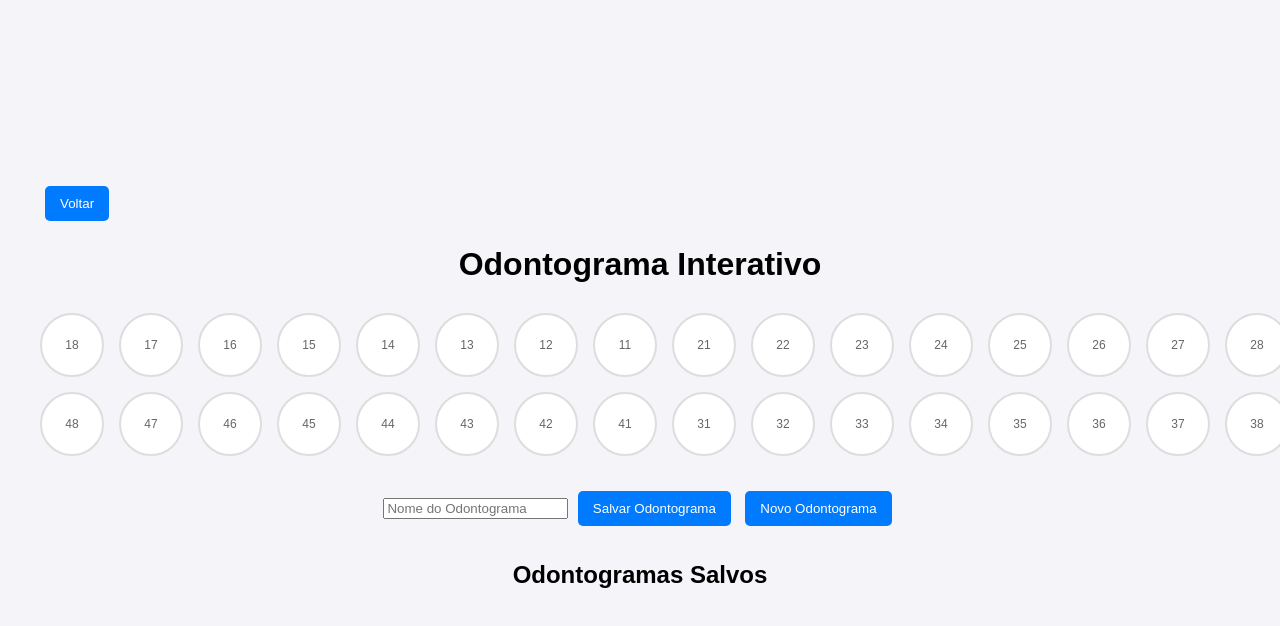
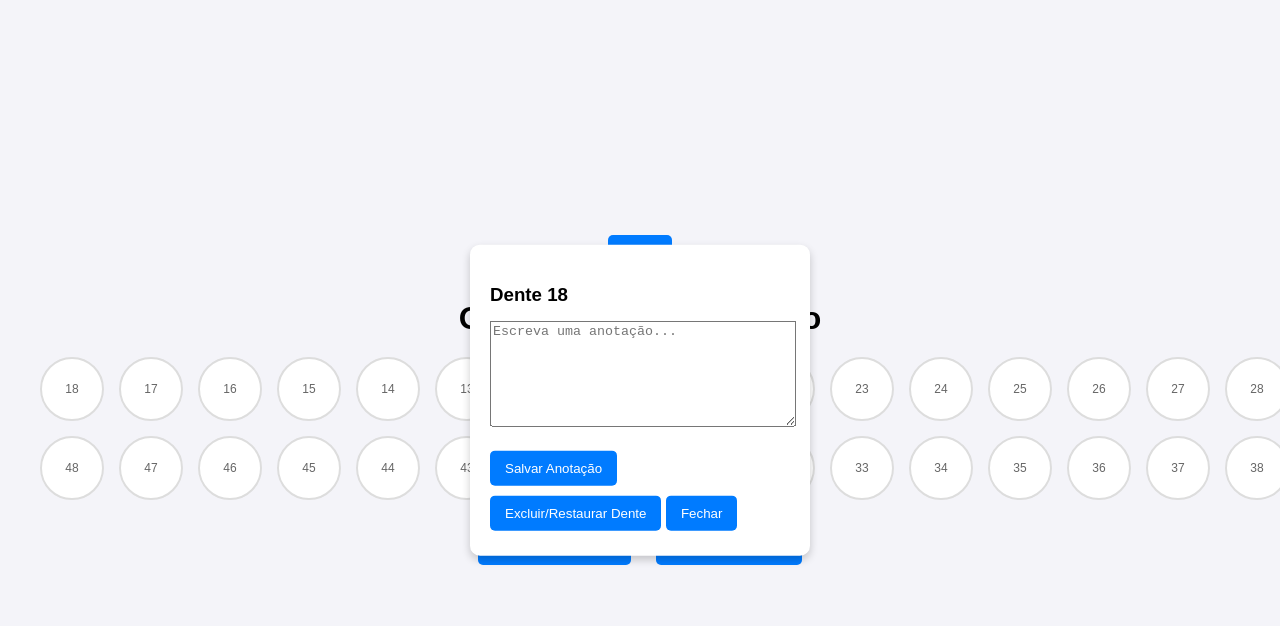
Before and after one commit to miguel202521/test78950, a plain HTML site: page index.html in a window 1280 px wide. Both pictures are taken after a click on the element "18". Drawn offline with Linux system fonts and the light colour scheme.

Commit message:
Update index.html

```diff
--- a/index.html
+++ b/index.html
@@ -25,8 +25,8 @@
         }
 
         h1 {
-            margin-top: 10px;
             font-size: 2rem;
+            margin: 20px 0;
         }
 
         .odontograma {
@@ -34,9 +34,8 @@
             grid-template-columns: repeat(16, 1fr);
             gap: 15px;
             justify-items: center;
-            margin: 30px 0;
+            margin: 20px 0;
             max-width: 1200px;
-            width: 100%;
         }
 
         .tooth {
@@ -52,23 +51,19 @@
             position: relative;
         }
 
+        .tooth.excluded {
+            background-color: #f8d7da;
+            border-color: #dc3545;
+        }
+
         .tooth-number {
             font-size: 12px;
             color: #666;
         }
 
-        .tooth.excluded {
-            background-color: #f8d7da;
-            border-color: #dc3545;
-        }
-
-        .actions {
-            margin: 10px 0;
-        }
-
         button {
             padding: 10px 15px;
-            margin: 5px;
+            margin: 10px;
             background-color: #007bff;
             color: white;
             border: none;
@@ -85,13 +80,13 @@
             top: 50%;
             left: 50%;
             transform: translate(-50%, -50%);
-            background-color: #fff;
+            background-color: white;
             padding: 20px;
             box-shadow: 0 4px 8px rgba(0, 0, 0, 0.2);
             border-radius: 10px;
             display: none;
             z-index: 1000;
-            width: 350px;
+            width: 300px;
         }
 
         .modal.open {
@@ -99,76 +94,51 @@
         }
 
         .modal h3 {
-            margin-bottom: 10px;
+            margin-bottom: 15px;
         }
 
         .modal textarea {
             width: 100%;
             height: 100px;
-            margin-bottom: 10px;
+            margin-bottom: 15px;
         }
 
-        .saved-list {
-            margin: 30px 0;
-        }
-
-        .saved-list ul {
-            list-style-type: none;
-            padding: 0;
-        }
-
-        .saved-list li {
-            margin: 10px 0;
-            display: flex;
-            justify-content: space-between;
-            align-items: center;
-        }
-
-        .tooltip {
-            position: absolute;
-            background-color: #333;
-            color: #fff;
-            padding: 5px 10px;
-            border-radius: 5px;
-            font-size: 12px;
-            visibility: hidden;
-            opacity: 0;
-            transition: opacity 0.2s;
-            z-index: 1000;
-        }
-
-        .tooth:hover .tooltip {
-            visibility: visible;
-            opacity: 1;
+        .modal button {
+            margin: 5px 0;
         }
     </style>
 </head>
 <body>
     <div class="container">
-        <div style="text-align: left; margin-bottom: 20px;">
-            <button onclick="window.location.href='pagina_nova.html';">Voltar</button>
-        </div>
+        <button onclick="window.location.href='pagina_nova.html';">Voltar</button>
         <h1>Odontograma Interativo</h1>
         <div class="odontograma" id="odontograma"></div>
-        <div class="actions">
-            <input type="text" id="odontograma-nome" placeholder="Nome do Odontograma" />
-            <button id="save-button">Salvar Odontograma</button>
-            <button id="new-button">Novo Odontograma</button>
+        <div>
+            <button onclick="salvarOdontograma()">Salvar Odontograma</button>
+            <button onclick="novoOdontograma()">Novo Odontograma</button>
         </div>
-        <div class="saved-list">
-            <h2>Odontogramas Salvos</h2>
-            <ul id="saved-odontograms"></ul>
-        </div>
+    </div>
+
+    <!-- Modal para anotação e exclusão/restauração -->
+    <div class="modal" id="tooth-modal">
+        <h3 id="modal-title"></h3>
+        <textarea id="tooth-note" placeholder="Escreva uma anotação..."></textarea>
+        <button onclick="salvarNota()">Salvar Anotação</button>
+        <button onclick="alterarEstadoDente()">Excluir/Restaurar Dente</button>
+        <button onclick="fecharModal()">Fechar</button>
     </div>
 
     <script>
         const odontograma = document.getElementById("odontograma");
-        const odontogramaNome = document.getElementById("odontograma-nome");
-        const savedList = document.getElementById("saved-odontograms");
+        const modal = document.getElementById("tooth-modal");
+        const modalTitle = document.getElementById("modal-title");
+        const toothNote = document.getElementById("tooth-note");
         let dentes = [];
-        let odontogramasSalvos = JSON.parse(localStorage.getItem("odontogramas")) || {};
+        let currentTooth = null;
 
+        // Gera os dentes e popula o odontograma
         function gerarDentes() {
+            odontograma.innerHTML = "";
             const quadrantes = {
                 superiorDireito: [18, 17, 16, 15, 14, 13, 12, 11],
                 superiorEsquerdo: [21, 22, 23, 24, 25, 26, 27, 28],
@@ -176,74 +146,79 @@
                 inferiorEsquerdo: [31, 32, 33, 34, 35, 36, 37, 38],
             };
 
-            for (const [_, dentesLista] of Object.entries(quadrantes)) {
-                dentesLista.forEach((num) => {
-                    const dente = document.createElement("div");
-                    dente.classList.add("tooth");
-                    dente.dataset.id = num;
-                    dente.innerHTML = `
-                        <span class="tooth-number">${num}</span>
-                        <div class="tooltip">Clique para interagir</div>
-                    `;
-                    odontograma.appendChild(dente);
-                    dentes.push({ id: num, status: "Saudável", nota: "" });
+            for (const [_, listaDentes] of Object.entries(quadrantes)) {
+                listaDentes.forEach((num) => {
+                    const dente = {
+                        id: num,
+                        nota: "",
+                        status: "Saudável",
+                    };
+                    dentes.push(dente);
+
+                    const elementoDente = document.createElement("div");
+                    elementoDente.classList.add("tooth");
+                    elementoDente.dataset.id = num;
+                    elementoDente.innerHTML = `<span class="tooth-number">${num}</span>`;
+                    elementoDente.onclick = () => abrirModal(dente);
+
+                    odontograma.appendChild(elementoDente);
                 });
             }
         }
 
-        function salvarOdontograma() {
-            if (odontogramaNome.value.trim()) {
-                const nome = odontogramaNome.value.trim();
-                odontogramasSalvos[nome] = dentes;
-                localStorage.setItem("odontogramas", JSON.stringify(odontogramasSalvos));
-                listarOdontogramas();
-                alert("Odontograma salvo com sucesso!");
-            } else {
-                alert("Insira um nome para o odontograma.");
+        // Abre o modal para anotações ou exclusão/restauração
+        function abrirModal(dente) {
+            currentTooth = dente;
+            modalTitle.textContent = `Dente ${dente.id}`;
+            toothNote.value = dente.nota;
+            modal.classList.add("open");
+        }
+
+        // Fecha o modal
+        function fecharModal() {
+            modal.classList.remove("open");
+        }
+
+        // Salva a anotação no dente
+        function salvarNota() {
+            if (currentTooth) {
+                currentTooth.nota = toothNote.value;
+                alert(`Anotação salva para o dente ${currentTooth.id}!`);
+                fecharModal();
             }
         }
 
-        function listarOdontogramas() {
-            savedList.innerHTML = "";
-            Object.keys(odontogramasSalvos).forEach((nome) => {
-                const li = document.createElement("li");
-                li.textContent = nome;
-
-                const abrirBtn = document.createElement("button");
-                abrirBtn.textContent = "Abrir";
-                abrirBtn.onclick = () => carregarOdontograma(nome);
-                li.appendChild(abrirBtn);
-
-                const excluirBtn = document.createElement("button");
-                excluirBtn.textContent = "Excluir";
-                excluirBtn.onclick = () => excluirOdontograma(nome);
-                li.appendChild(excluirBtn);
-
-                savedList.appendChild(li);
-            });
+        // Altera o estado do dente (excluir/restaurar)
+        function alterarEstadoDente() {
+            if (currentTooth) {
+                const elementoDente = document.querySelector(
+                    `.tooth[data-id='${currentTooth.id}']`
+                );
+                if (currentTooth.status === "Saudável") {
+                    currentTooth.status = "Excluído";
+                    elementoDente.classList.add("excluded");
+                } else {
+                    currentTooth.status = "Saudável";
+                    elementoDente.classList.remove("excluded");
+                }
+                fecharModal();
+            }
         }
 
-        function carregarOdontograma(nome) {
-            dentes = odontogramasSalvos[nome];
-            odontograma.innerHTML = "";
-            gerarDentes();
+        // Salva o estado do odontograma (localStorage pode ser usado)
+        function salvarOdontograma() {
+            console.log("Odontograma salvo:", dentes);
+            alert("Odontograma salvo com sucesso!");
         }
 
-        function excluirOdontograma(nome) {
-            delete odontogramasSalvos[nome];
-            localStorage.setItem("odontogramas", JSON.stringify(odontogramasSalvos));
-            listarOdontogramas();
+        // Reseta o odontograma para um novo estado
+        function novoOdontograma() {
+            dentes = [];
+            gerarDentes();
+            alert("Novo odontograma criado!");
         }
 
-        document.getElementById("save-button").onclick = salvarOdontograma;
-        document.getElementById("new-button").onclick = () => {
-            dentes = [];
-            odontograma.innerHTML = "";
-            gerarDentes();
-        };
-
         gerarDentes();
-        listarOdontogramas();
     </script>
 </body>
 </html>
```
